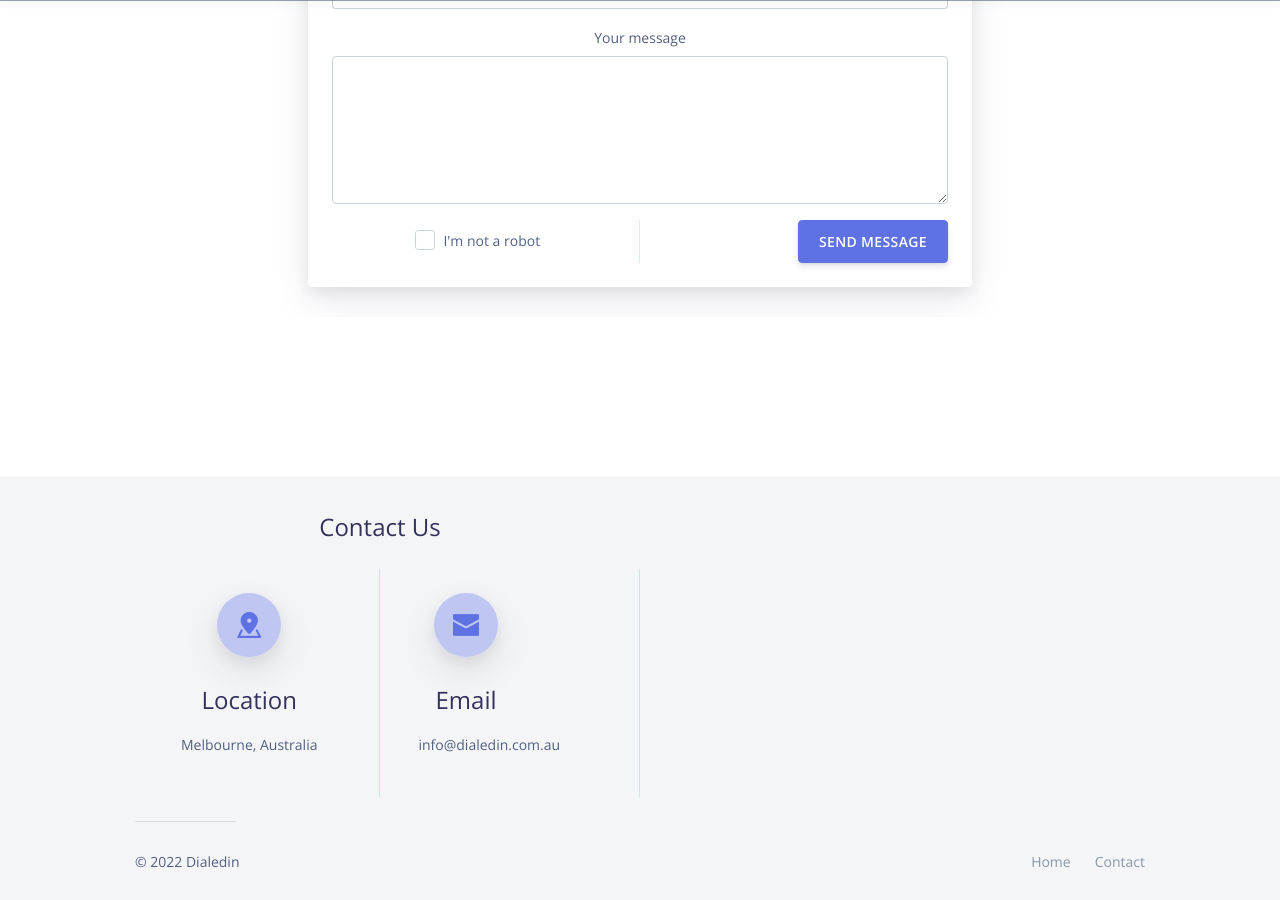
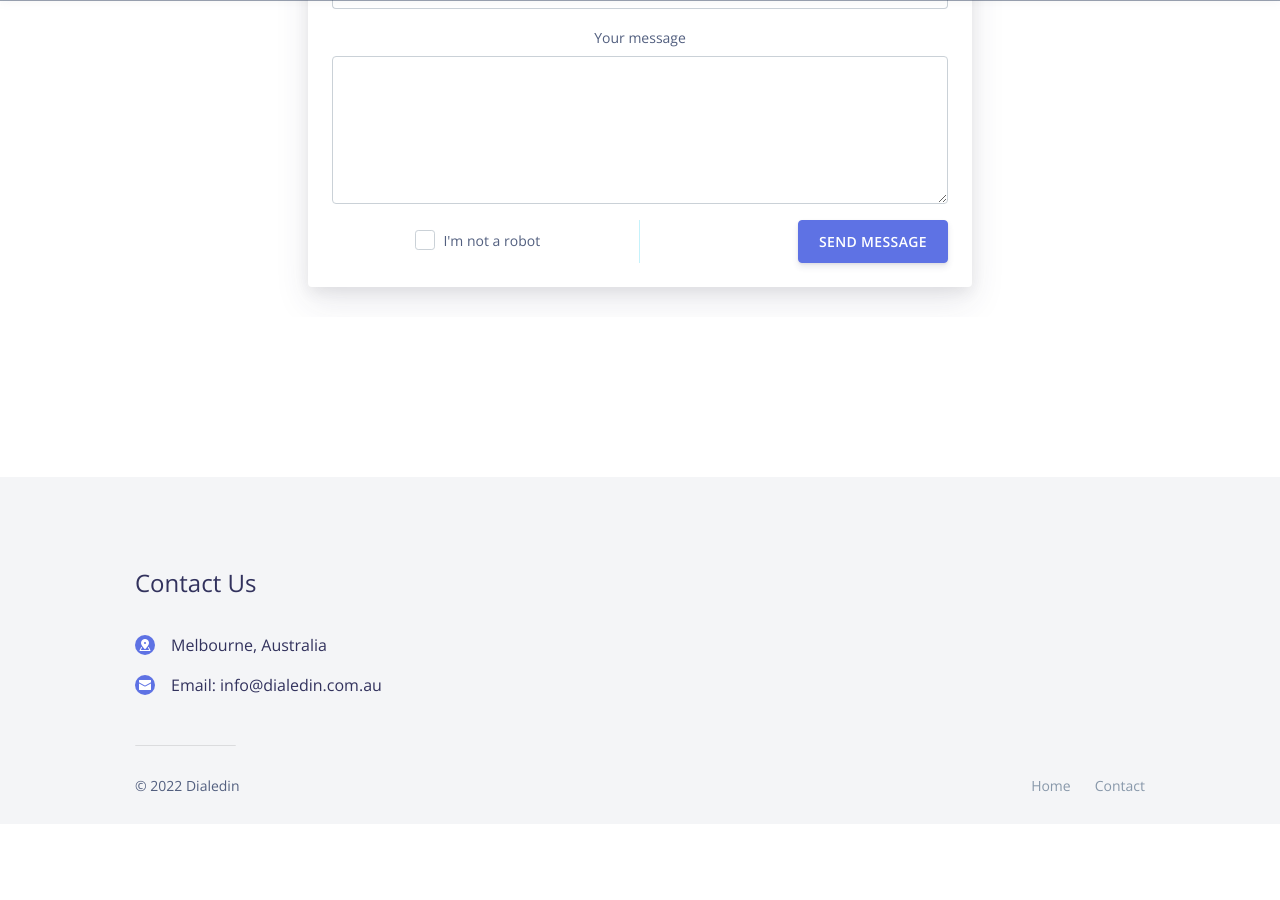
Before and after one commit to DialedIn-Aus/dialedin-aus.github.io, a Jekyll site: the page built from docs/index.html, in a window 1280 px wide and 900 px high, scrolled down 4606 px. Built offline with Jekyll 4.4.1, drawn with Linux system fonts in a browser that asks for light colours; nearby versions of some CDN libraries; after the commit the page ends 5430 px from its top, so only the background shows below that.

Commit message:
Home switch footer contact details to list

```diff
--- a/docs/_data/settings.yml
+++ b/docs/_data/settings.yml
@@ -82,7 +82,7 @@ social_settings:
   tumblr_url: ''
   dribbble_url: ''
   behance_url: ''
- #  github_url: 'https://github.com/DialedIn-Aus'
+  # github_url: 'https://github.com/DialedIn-Aus'
   reddit_url: ''
   linkedin_url: ''
 
--- a/docs/_includes/footer.html
+++ b/docs/_includes/footer.html
@@ -1,32 +1,36 @@
 <footer class="footer mt-5 pt-4">
   <div class="container">
-    <div class="row row-grid align-items-center my-2">
-      <div class="col-lg-6 text-center">
-        <h4 class="mb-3 font-weight-light">{{ site.data.settings.footer_settings.footer_tagline }}</h4>
-      </div>
-    </div>
-    <div class="row row-grid contactus-3 align-items-center mb-2 mt-2">
+    <div class="row row-grid align-items-center mb-2 mt-2">
       <div class="col-lg-6 text-lg-left">
-        <div class="row">
-          <div class="col-lg-6 col-md-6">
-            <div class="info info-hover">
-              <div class="icon icon-shape icon-shape-primary icon-lg shadow rounded-circle text-primary">
-                <i class="ni ni-square-pin"></i>
+        <ul class="list-unstyled mt-5">
+          <li class="py-2">
+            <h4 class="mb-3 font-weight-light">{{ site.data.settings.footer_settings.footer_tagline }}</h4>
+          </li>
+          <li class="py-2">
+            <div class="d-flex align-items-center">
+              <div>
+                <div class="badge badge-circle badge-primary mr-3">
+                  <i class="ni ni-square-pin"></i>
+                </div>
               </div>
-              <h4 class="info-title">Location</h4>
-              <p class="description px-0">Melbourne, Australia</p>
+              <div>
+                <h6 class="mb-0">Melbourne, Australia</h6>
+              </div>
             </div>
-          </div>
-          <div class="col-lg-4 col-md-4">
-            <div class="info info-hover">
-              <div class="icon icon-shape icon-shape-primary icon-lg shadow rounded-circle text-primary">
-                <i class="ni ni-email-83"></i>
+          </li>
+          <li class="py-2">
+            <div class="d-flex align-items-center">
+              <div>
+                <div class="badge badge-circle badge-primary mr-3">
+                  <i class="ni ni-email-83"></i>
+                </div>
               </div>
-              <h4 class="info-title">Email</h4>
-              <p class="description px-0">info@dialedin.com.au</p>
+              <div>
+                <h6 class="mb-0">Email: info@dialedin.com.au</h6>
+              </div>
             </div>
-          </div>
-      </div>
+          </li>
+        </ul>
       </div>
       <div class="col-lg-6 text-lg-right">
         {% include socials.html %}
```
